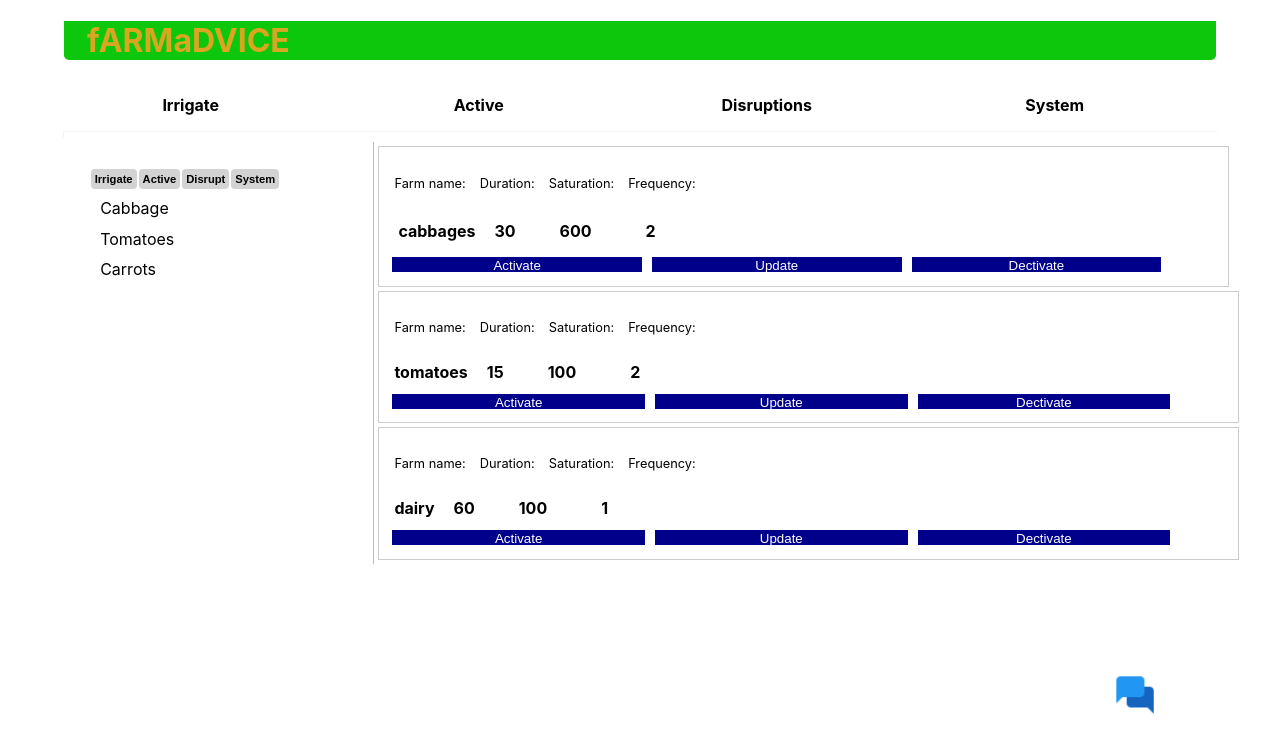
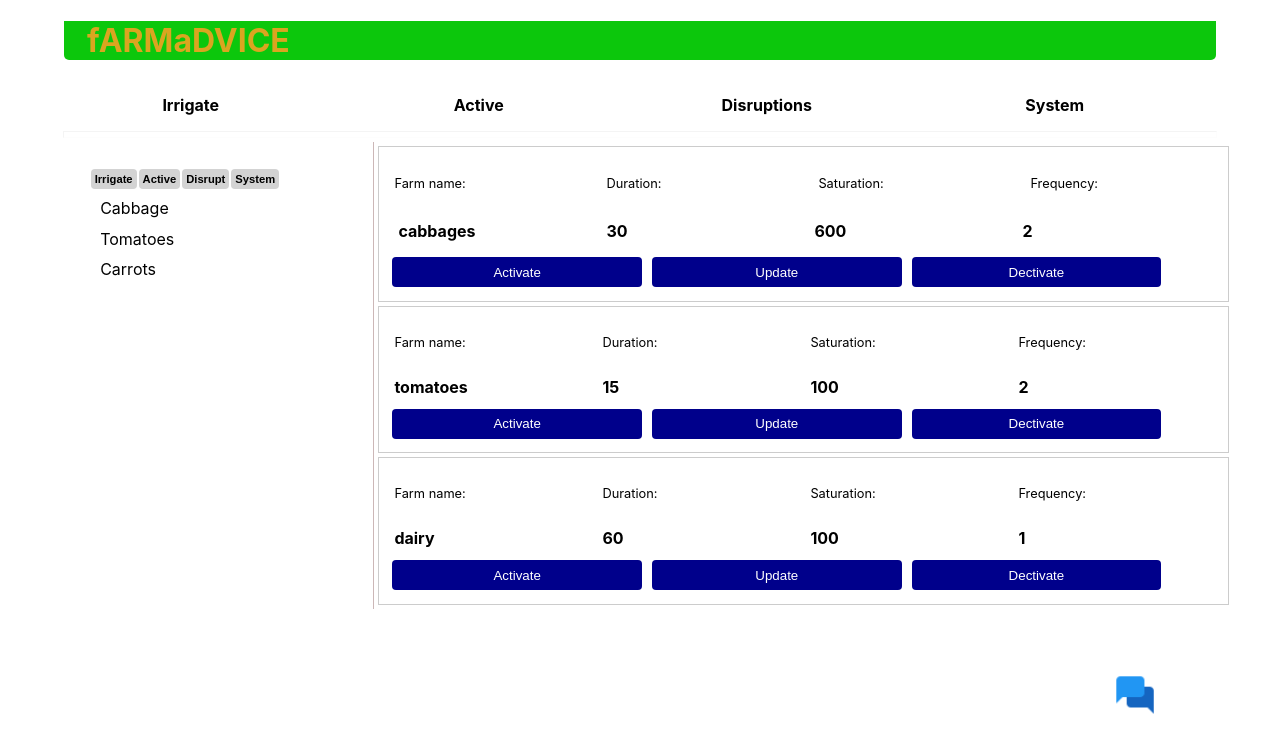
Before and after one commit to wakoTheDev/fARMaDVICE, a React (Create React App) app in the folder user-interface/: page / in a window 1280 px wide. Shown: the top 752 px of the page. Built offline with nearby package versions, Linux system fonts and the light colour scheme.

Commit message:
status component update

```diff
--- a/user-interface/src/App1.css
+++ b/user-interface/src/App1.css
@@ -84,6 +84,7 @@ h2
     color: white;
     margin:5px;
     height:15px;
+
 }
 .alignment{
     align-content: last baseline;
--- a/user-interface/src/status.js
+++ b/user-interface/src/status.js
@@ -11,59 +11,59 @@ const Status = () =>{
 
         <div style={{width:'65vw',padding:'1%',border:'1px solid #cccccc ',margin:'4px'}}>
         <section style={{width:'100%',display:'flex',padding:'5px',alignContent:'space between'}}>
-                <section style={{with:'30%',padding:'2px',fontSize:'0.8em',}}><p>Farm name:</p></section>
-                <section style={{with:'20%',padding:'2px',fontSize:'0.8em',marginLeft:'10px'}}><p>Duration:</p></section>
-                <section style={{with:'20%',padding:'2px',fontSize:'0.8em',marginLeft:'10px'}}><p>Saturation:</p></section>
-                <section style={{with:'10%',padding:'2px',fontSize:'0.8em',marginLeft:'10px'}}><p>Frequency:</p></section>
+                <section style={{width:'25%',padding:'2px',fontSize:'0.8em',}}><p>Farm name:</p></section>
+                <section style={{width:'25%',padding:'2px',fontSize:'0.8em'}}><p>Duration:</p></section>
+                <section style={{width:'25%',padding:'2px',fontSize:'0.8em'}}><p>Saturation:</p></section>
+                <section style={{width:'15%',padding:'2px',fontSize:'0.8em'}}><p>Frequency:</p></section>
             </section>
         <section style={{width:'100%',display:'flex',padding:'5px',margin:'4px'}}>
-            <section  style={{with:'40%',padding:'2px',fontWeight:'bold'}}>{createdSchedule.farmname[0]}</section>
-            <section style={{with:'30%',marginTop:'0',marginLeft:'15px',padding:'2px',fontWeight:'bold'}}>{createdSchedule.duration[0]}</section>
-            <section style={{with:'20%',marginTop:'0',marginLeft:'40px',padding:'2px',fontWeight:'bold'}}>{createdSchedule.saturation[0]}</section>
-            <section style={{with:'10%',marginTop:'0',marginLeft:'50px',padding:'2px',fontWeight:'bold'}}>{createdSchedule.frequency[0]}</section>
+            <section  style={{width:'25%',padding:'2px',fontWeight:'bold'}}>{createdSchedule.farmname[0]}</section>
+            <section style={{width:'25%',marginTop:'0',padding:'2px',fontWeight:'bold'}}>{createdSchedule.duration[0]}</section>
+            <section style={{width:'25%',marginTop:'0',padding:'2px',fontWeight:'bold'}}>{createdSchedule.saturation[0]}</section>
+            <section style={{width:'25%',marginTop:'0',padding:'2px',fontWeight:'bold'}}>{createdSchedule.frequency[0]}</section>
+        </section>
+        <section style={{width:'100%',display:'flex'}}>
+        <button className='btn' style={{height:"30px",borderRadius:"4px"}}>Activate</button>
+        <button className='btn' style={{height:"30px",borderRadius:"4px"}}>Update</button>
+        <button className='btn' style={{height:"30px",borderRadius:"4px"}}>Dectivate</button>
+        </section>
+        </div>
+        <div style={{width:'65vw',padding:'1%',border:'1px solid #cccccc ',margin:'4px'}}>
+        <section style={{width:'100%',display:'flex',padding:'5px',alignContent:'space between'}}>
+                <section style={{width:'25%',padding:'2px',fontSize:'0.8em',}}><p>Farm name:</p></section>
+                <section style={{width:'25%',padding:'2px',fontSize:'0.8em' }}><p>Duration:</p></section>
+                <section style={{width:'25%',padding:'2px',fontSize:'0.8em' }}><p>Saturation:</p></section>
+                <section style={{width:'25%',padding:'2px',fontSize:'0.8em' }}><p>Frequency:</p></section>
+            </section>
+        <section style={{width:'100%',display:'flex',padding:'5px'}}>
+            <section  style={{width:'25%',padding:'2px',fontWeight:'bold'}}>{createdSchedule.farmname[1]}</section>
+            <section style={{width:'25%',marginTop:'0' ,padding:'2px',fontWeight:'bold'}}>{createdSchedule.duration[1]}</section>
+            <section style={{width:'25%',marginTop:'0' ,padding:'2px',fontWeight:'bold'}}>{createdSchedule.saturation[1]}</section>
+            <section style={{width:'25%',marginTop:'0' ,padding:'2px',fontWeight:'bold'}}>{createdSchedule.frequency[1]}</section>
         </section>
         <section style={{with:'100%',display:'flex'}}>
-        <button className='btn'>Activate</button>
-        <button className='btn'>Update</button>
-        <button className='btn'>Dectivate</button>
+        <button className='btn' style={{height:"30px",borderRadius:"4px"}}>Activate</button>
+        <button className='btn' style={{height:"30px",borderRadius:"4px"}}>Update</button>
+        <button className='btn' style={{height:"30px",borderRadius:"4px"}}>Dectivate</button>
         </section>
         </div>
-        <div style={{width:'100%',padding:'1%',border:'1px solid #cccccc ',margin:'4px'}}>
+        <div style={{width:'65vw',padding:'1%',border:'1px solid #cccccc ',margin:'4px'}}>
         <section style={{width:'100%',display:'flex',padding:'5px',alignContent:'space between'}}>
-                <section style={{with:'30%',padding:'2px',fontSize:'0.8em',}}><p>Farm name:</p></section>
-                <section style={{with:'20%',padding:'2px',fontSize:'0.8em',marginLeft:'10px'}}><p>Duration:</p></section>
-                <section style={{with:'20%',padding:'2px',fontSize:'0.8em',marginLeft:'10px'}}><p>Saturation:</p></section>
-                <section style={{with:'10%',padding:'2px',fontSize:'0.8em',marginLeft:'10px'}}><p>Frequency:</p></section>
+                <section style={{width:'25%',padding:'2px',fontSize:'0.8em',}}><p>Farm name:</p></section>
+                <section style={{width:'25%',padding:'2px',fontSize:'0.8em' }}><p>Duration:</p></section>
+                <section style={{width:'25%',padding:'2px',fontSize:'0.8em '}}><p>Saturation:</p></section>
+                <section style={{width:'25%',padding:'2px',fontSize:'0.8em' }}><p>Frequency:</p></section>
             </section>
         <section style={{width:'100%',display:'flex',padding:'5px'}}>
-            <section  style={{with:'40%',padding:'2px',fontWeight:'bold'}}>{createdSchedule.farmname[1]}</section>
-            <section style={{with:'30%',marginTop:'0',marginLeft:'15px',padding:'2px',fontWeight:'bold'}}>{createdSchedule.duration[1]}</section>
-            <section style={{with:'20%',marginTop:'0',marginLeft:'40px',padding:'2px',fontWeight:'bold'}}>{createdSchedule.saturation[1]}</section>
-            <section style={{with:'10%',marginTop:'0',marginLeft:'50px',padding:'2px',fontWeight:'bold'}}>{createdSchedule.frequency[1]}</section>
+            <section  style={{width:'25%',padding:'2px',fontWeight:'bold'}}>{createdSchedule.farmname[2]}</section>
+            <section style={{width:'25%',marginTop:'0' ,padding:'2px',fontWeight:'bold'}}>{createdSchedule.duration[2]}</section>
+            <section style={{width:'25%',marginTop:'0' ,padding:'2px',fontWeight:'bold'}}>{createdSchedule.saturation[2]}</section>
+            <section style={{width:'25%',marginTop:'0' ,padding:'2px',fontWeight:'bold'}}>{createdSchedule.frequency[2]}</section>
         </section>
-        <section style={{with:'100%',display:'flex'}}>
-        <button className='btn'>Activate</button>
-        <button className='btn'>Update</button>
-        <button className='btn'>Dectivate</button>
-        </section>
-        </div>
-        <div style={{width:'100%',padding:'1%',border:'1px solid #cccccc ',margin:'4px'}}>
-        <section style={{width:'100%',display:'flex',padding:'5px',alignContent:'space between'}}>
-                <section style={{with:'30%',padding:'2px',fontSize:'0.8em',}}><p>Farm name:</p></section>
-                <section style={{with:'20%',padding:'2px',fontSize:'0.8em',marginLeft:'10px'}}><p>Duration:</p></section>
-                <section style={{with:'20%',padding:'2px',fontSize:'0.8em',marginLeft:'10px'}}><p>Saturation:</p></section>
-                <section style={{with:'10%',padding:'2px',fontSize:'0.8em',marginLeft:'10px'}}><p>Frequency:</p></section>
-            </section>
-        <section style={{width:'100%',display:'flex',padding:'5px'}}>
-            <section  style={{with:'40%',padding:'2px',fontWeight:'bold'}}>{createdSchedule.farmname[2]}</section>
-            <section style={{with:'30%',marginTop:'0',marginLeft:'15px',padding:'2px',fontWeight:'bold'}}>{createdSchedule.duration[2]}</section>
-            <section style={{with:'20%',marginTop:'0',marginLeft:'40px',padding:'2px',fontWeight:'bold'}}>{createdSchedule.saturation[2]}</section>
-            <section style={{with:'10%',marginTop:'0',marginLeft:'50px',padding:'2px',fontWeight:'bold'}}>{createdSchedule.frequency[2]}</section>
-        </section>
-        <section style={{with:'100%',display:'flex'}}>
-        <button className='btn'>Activate</button>
-        <button className='btn'>Update</button>
-        <button className='btn'>Dectivate</button>
+        <section style={{width:'100%',display:'flex'}}>
+        <button className='btn' style={{height:"30px",borderRadius:"4px"}}>Activate</button>
+        <button className='btn' style={{height:"30px",borderRadius:"4px"}}>Update</button>
+        <button className='btn' style={{height:"30px",borderRadius:"4px"}}>Dectivate</button>
         </section>
         </div>
     </>
```
